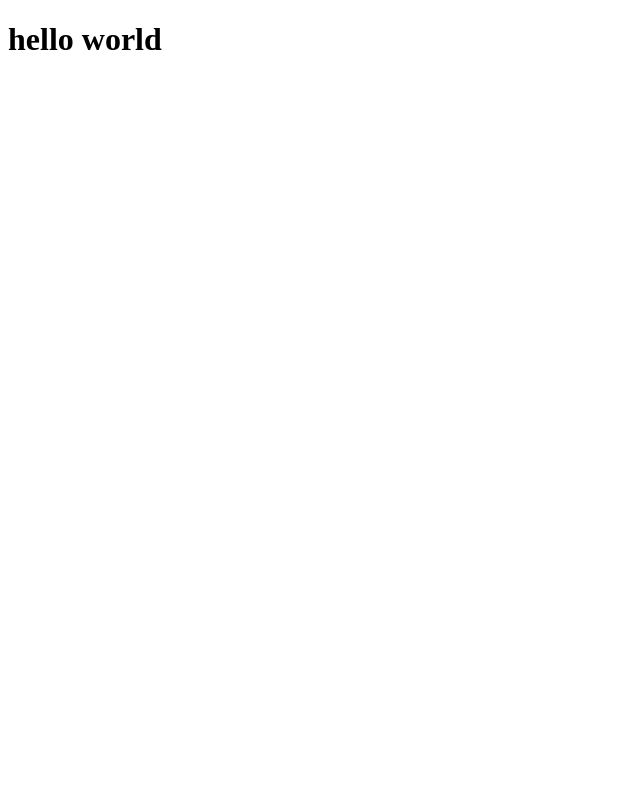
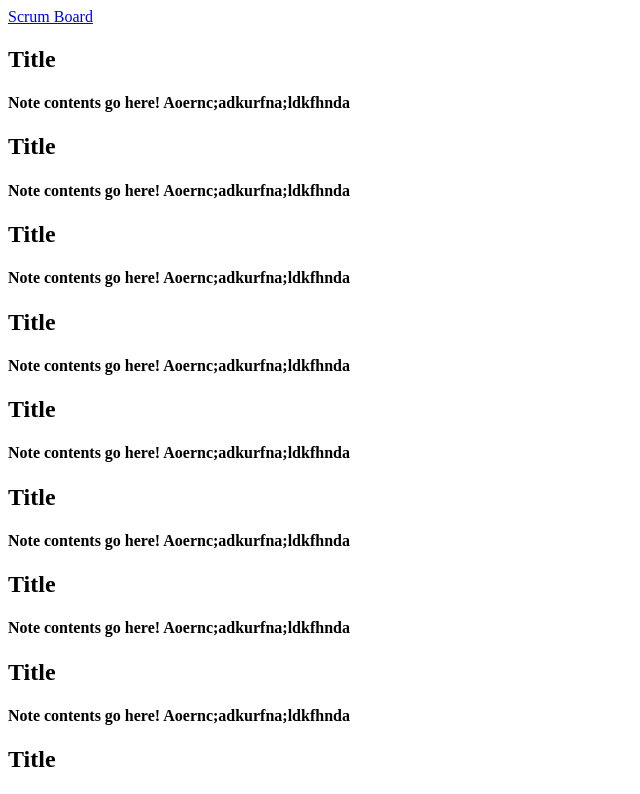
Before and after one commit to Scratch-Project-Organization/scratch-project, a React app: page /board in a window 1280 px wide. Shown: the top 794 px of the page, without its empty margins (0-640 px from the left). Built offline with nearby package versions, Linux system fonts and the light colour scheme.

Commit message:
got frontend working with dummy data. scrum board link is persisting through non-homepage pages

```diff
--- a/client/App.js
+++ b/client/App.js
@@ -1,10 +1,11 @@
 import React, { Component } from 'react';
+import HomePage from './components/HomePage'
 // import styles from
 
 const App = props => {
     return(
-        <div>
-            <h1>hello world</h1>
+        <div id="router">
+            <HomePage />
         </div>
     );
 };
--- /dev/null
+++ b/client/components/BoardPage.jsx
@@ -0,0 +1,19 @@
+import React, { Component } from 'react';
+import Column from './Column'
+
+const BoardPage = () => {
+  const columns = [];
+  for (let i = 0; i < 6; i++) {
+    columns.push(
+      <Column key={i} />
+    );
+  }
+
+  return(
+    <div>
+      {columns}
+    </div>
+  );
+};
+
+export default BoardPage;
--- /dev/null
+++ b/client/components/Card.jsx
@@ -0,0 +1,13 @@
+import React from 'react';
+
+
+const Card = () => {
+  return(
+    <div>
+      <h2>Title</h2>
+      <h4>Note contents go here! Aoernc;adkurfna;ldkfhnda</h4>
+  </div>
+  );
+};
+
+export default Card;
--- /dev/null
+++ b/client/components/Column.jsx
@@ -0,0 +1,19 @@
+import React, { Component } from 'react';
+import Card from './Card';
+
+
+
+function Column() {
+  const cards = [];
+  for (let i = 0; i < 6; i++) {
+    cards.push(<Card key={i} />)
+  }
+
+  return(
+    <div>
+      {cards}
+    </div>
+  )
+}
+
+export default Column;
--- /dev/null
+++ b/client/components/HomePage.jsx
@@ -0,0 +1,23 @@
+import React, { Component } from 'react';
+import { BrowserRouter as Router, Switch, Route, Link } from 'react-router-dom';
+import BoardPage from './BoardPage'
+
+// displays boardcards (for each user if using login)
+// navigation page to individual scrum boards
+
+const HomePage = () => {
+  return(
+    <Router>
+      <div>
+        <Link to="/board">Scrum Board</Link>
+        <Switch>
+          <Route path="/board">
+            <BoardPage />
+          </Route>
+        </Switch>
+      </div>
+    </Router>
+  );
+};
+
+export default HomePage;
--- a/client/index.js
+++ b/client/index.js
@@ -1,8 +1,12 @@
 import React from 'react';
 import { render } from 'react-dom';
 import App from './App';
+import { BrowserRouter } from 'react-router-dom';
 
 
-render(<App/>,
-    document.getElementById("root")
-    );
+render(
+    <BrowserRouter>
+        <App/>
+    </BrowserRouter>,
+    document.getElementById("root"),
+);
--- a/package.json
+++ b/package.json
@@ -22,7 +22,9 @@
   "dependencies": {
     "express": "^4.17.1",
     "react": "^17.0.2",
-    "react-dom": "^17.0.2"
+    "react-dom": "^17.0.2",
+    "react-router": "^5.2.0",
+    "react-router-dom": "^5.2.0"
   },
   "devDependencies": {
     "@babel/core": "^7.14.0",
```
Also changed, not shown: client/components/LoginPage.jsx (added), 1 other file (tests, documents, lock files or other folders).
